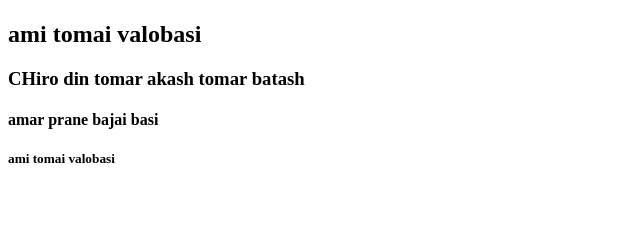
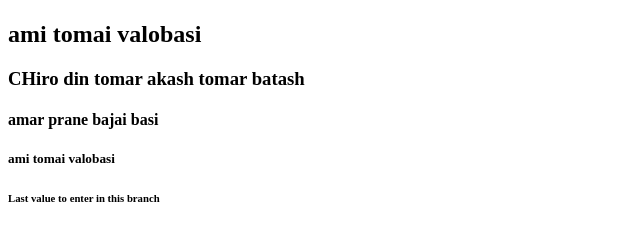
Before and after one commit to wadudjahan/my-second-repo, a plain HTML site: page index.html in a window 1280 px wide. Shown: the part 93-334 px from the top of the page, without its empty margins (0-640 px from the left). Drawn offline with Linux system fonts and the light colour scheme.

Commit message:
Brancg value

```diff
--- a/index.html
+++ b/index.html
@@ -14,5 +14,6 @@
     <h3>CHiro din tomar akash tomar batash</h3>
     <h4>amar prane bajai basi</h4>
     <h5>ami tomai valobasi</h5>
+    <h6>Last value to enter in this branch</h6>
 </body>
 </html>
```
